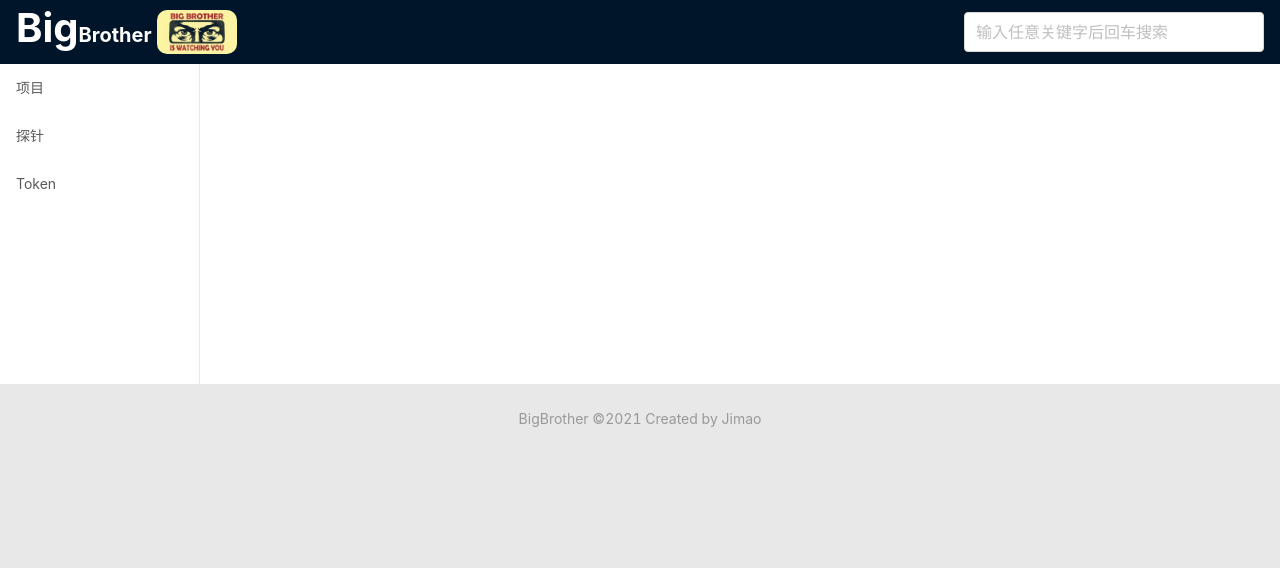
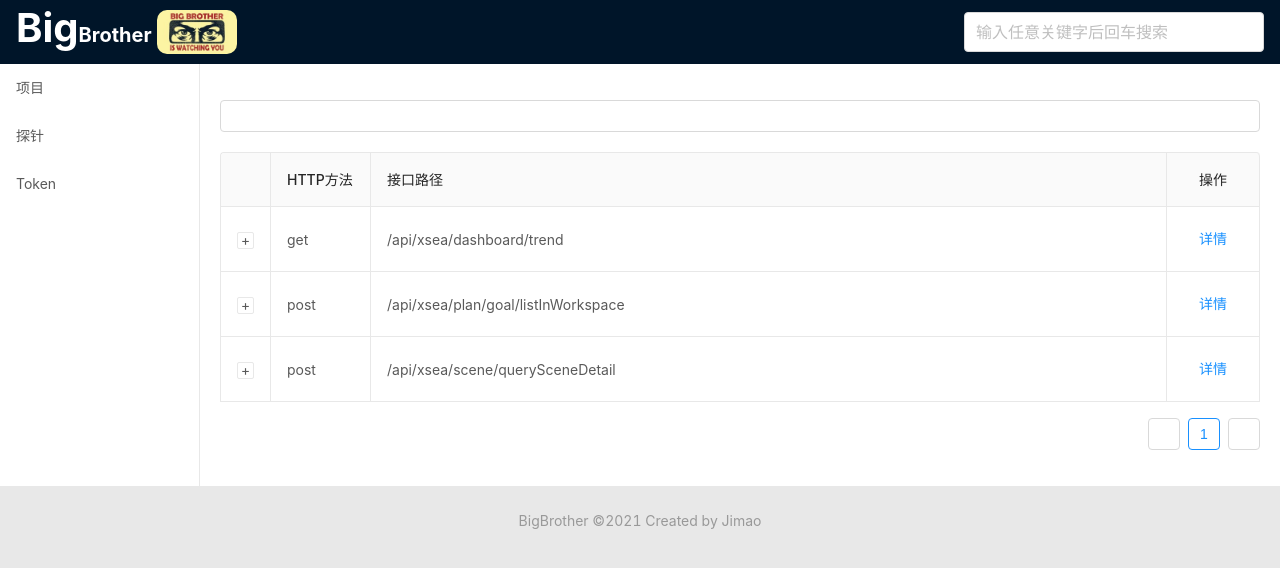
Before and after one commit to wrule/bigbrother-ui, a Vue app: page /project/1 in a window 1280 px wide. Shown: the top 568 px of the page. Built offline with nearby package versions, Linux system fonts and the light colour scheme.

Commit message:
子页面

```diff
--- a/src/router/index.ts
+++ b/src/router/index.ts
@@ -22,7 +22,12 @@ const routes: Array<RouteConfig> = [
     path: '/project',
     name: 'project',
     component: () => import('@/views/project'),
-  }
+  },
+  {
+    path: '/project/:id',
+    name: 'project/detail',
+    component: () => import('@/views/project/detail'),
+  },
 ]
 
 const router = new VueRouter({
--- /dev/null
+++ b/src/views/project/detail/index.module.scss
@@ -0,0 +1,3 @@
+.view {
+  padding: 20px;
+}
--- /dev/null
+++ b/src/views/project/detail/index.tsx
@@ -0,0 +1,55 @@
+import { Component, Vue, Prop, Watch, Emit } from 'vue-property-decorator';
+import { VNode } from 'vue';
+import style from './index.module.scss';
+
+@Component
+export default class ViewProjectDetail extends Vue {
+
+  public get autoColumns() {
+    return [
+      { key: 'httpMethod', dataIndex: 'httpMethod', title: 'HTTP方法', width: 100, },
+      { key: 'httpPath', dataIndex: 'httpPath', title: '接口路径', },
+      {
+        key: 'opts',
+        dataIndex: 'opts',
+        title: '操作',
+        width: 80,
+        scopedSlots: { customRender: 'opts' },
+        align: 'center',
+      },
+    ];
+  }
+
+  public get autoList() {
+    return [
+      { httpMethod: 'get', httpPath: '/api/xsea/dashboard/trend' },
+      { httpMethod: 'post', httpPath: '/api/xsea/plan/goal/listInWorkspace' },
+      { httpMethod: 'post', httpPath: '/api/xsea/scene/querySceneDetail' },
+    ];
+  }
+
+  public render(): VNode {
+    return (
+      <a-row class={style.view}>
+        <a-space style="width: 100%" direction="vertical" size={20}>
+          <a-row>
+            <a-input-search />
+          </a-row>
+          <a-row>
+            <a-table
+              bordered
+              columns={this.autoColumns}
+              dataSource={this.autoList}
+              scopedSlots={{
+                opts: () => {
+                  return <a-button type="link">详情</a-button>
+                },
+              }}>
+              <p slot="expandedRowRender">123</p>
+            </a-table>
+          </a-row>
+        </a-space>
+      </a-row>
+    );
+  }
+}
```
Also changed, not shown: src/views/api/index.module.scss (added), src/views/api/index.tsx (added).
